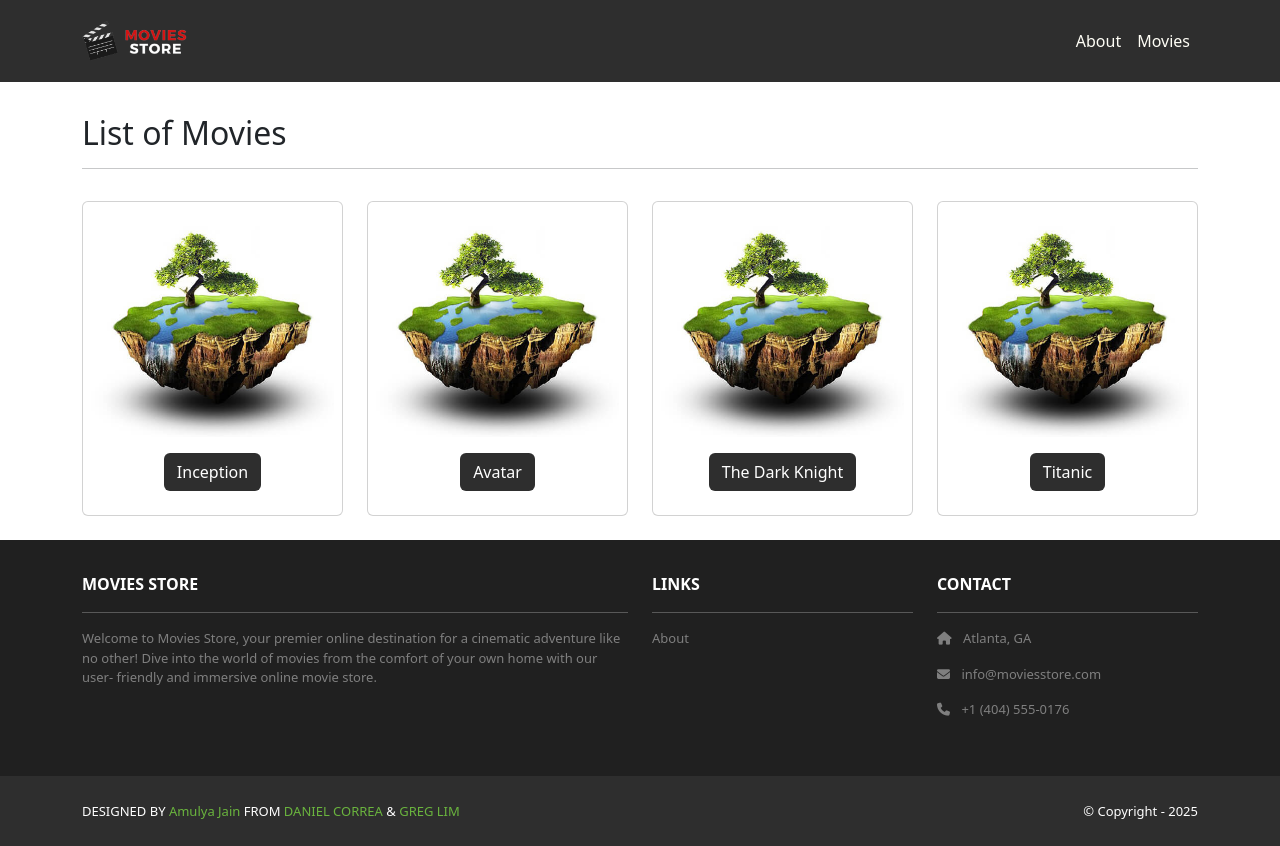
After one commit to amuhak/GT-Movies-Store, a Django app: page /movies/ in a window 1280 px wide. The commit adds this page. Run offline with Django 5.2, Linux system fonts and the light colour scheme; parts of the project's set-up code (start-up, migrations or seed data) failed here and were passed over; some libraries are stand-ins or nearby versions; some web fonts are replaced.

Commit message:
Add Movies feature

```diff
--- a/home/templates/home/about.html
+++ b/home/templates/home/about.html
@@ -6,7 +6,7 @@
         <div class="row mt-3">
             <div class="col-md-6 mx-auto mb-3">
                 <h2>About</h2>
-        <hr />
+                <hr/>
                 <p>
                     At Movies Store, we offer a vast digital library
                     that spans across genres, ensuring there's
@@ -29,7 +29,7 @@
             <div class="col-md-6 mx-auto mb-3 text-center">
                 <img src="{% static 'img/about.jpg' %}"
                      class="max-width-100"
-             alt="about" />
+                     alt="about"/>
             </div>
         </div>
     </div>
--- /dev/null
+++ b/movies/templates/movies/index.html
@@ -0,0 +1,30 @@
+{% extends 'base.html' %}
+{% block content %}
+{% load static %}
+<div class="p-3">
+    <div class="container">
+        <div class="row mt-3">
+            <div class="col mx-auto mb-3">
+                <h2>List of Movies</h2>
+                <hr/>
+            </div>
+        </div>
+        <div class="row">
+            {% for movie in template_data.movies %}
+            <div class="col-md-4 col-lg-3 mb-2">
+                <div class="p-2 card align-items-center pt-4">
+                    <img src="{% static 'img/about.jpg' %}"
+                         class="card-img-top rounded">
+                    <div class="card-body text-center">
+                        <a href="{% url 'movies.show' id=movie.id %}"
+                           class="btn bg-dark text-white">
+                            {{ movie.name }}
+                        </a>
+                    </div>
+                </div>
+            </div>
+            {% endfor %}
+        </div>
+    </div>
+</div>
+{% endblock content %}
--- /dev/null
+++ b/movies/urls.py
@@ -0,0 +1,7 @@
+from django.urls import path
+from . import views
+
+urlpatterns = [
+    path("", views.index, name="movies.index"),
+    path("<int:id>/", views.show, name="movies.show"),
+]
--- a/movies/views.py
+++ b/movies/views.py
@@ -1,3 +1,39 @@
 from django.shortcuts import render
 
-# Create your views here.
+movies = [
+    {
+        "id": 1,
+        "name": "Inception",
+        "price": 12,
+        "description": "A mind-bending heist thriller.",
+    },
+    {
+        "id": 2,
+        "name": "Avatar",
+        "price": 13,
+        "description": "A journey to a distant world and the battle for resources.",
+    },
+    {
+        "id": 3,
+        "name": "The Dark Knight",
+        "price": 14,
+        "description": "Gothams vigilante faces the Joker.",
+    },
+    {
+        "id": 4,
+        "name": "Titanic",
+        "price": 11,
+        "description": "A love story set against the backdrop of the sinking Titanic.",
+    },
+]
+
+
+def index(request):
+    template_data = {"title": "Movies", "movies": movies}
+    return render(request, "movies/index.html", {"template_data": template_data})
+
+
+def show(request, id):
+    movie = movies[id - 1]
+    template_data = {"title": movie["name"], "movie": movie}
+    return render(request, "movies/show.html", {"template_data": template_data})
--- a/moviesstore/settings.py
+++ b/moviesstore/settings.py
@@ -39,6 +39,7 @@ INSTALLED_APPS = [
     "django.contrib.messages",
     "django.contrib.staticfiles",
     "home",
+    "movies",
 ]
 
 MIDDLEWARE = [
--- a/moviesstore/templates/base.html
+++ b/moviesstore/templates/base.html
@@ -43,6 +43,8 @@
             <div class="navbar-nav ms-auto navbar-ml">
                 <a class="nav-link"
                    href="{% url 'home.about' %}">About</a>
+                <a class="nav-link" href=
+                        "{% url 'movies.index' %}">Movies</a>
             </div>
         </div>
     </div>
--- a/moviesstore/urls.py
+++ b/moviesstore/urls.py
@@ -21,4 +21,5 @@ from django.urls import path, include
 urlpatterns = [
     path("admin/", admin.site.urls),
     path("", include("home.urls")),
+    path("movies/", include("movies.urls")),
 ]
```
Also changed, not shown: movies/templates/movies/show.html (added, +22 -0 lines). Lines whose indentation alone changed are shown as unchanged.
